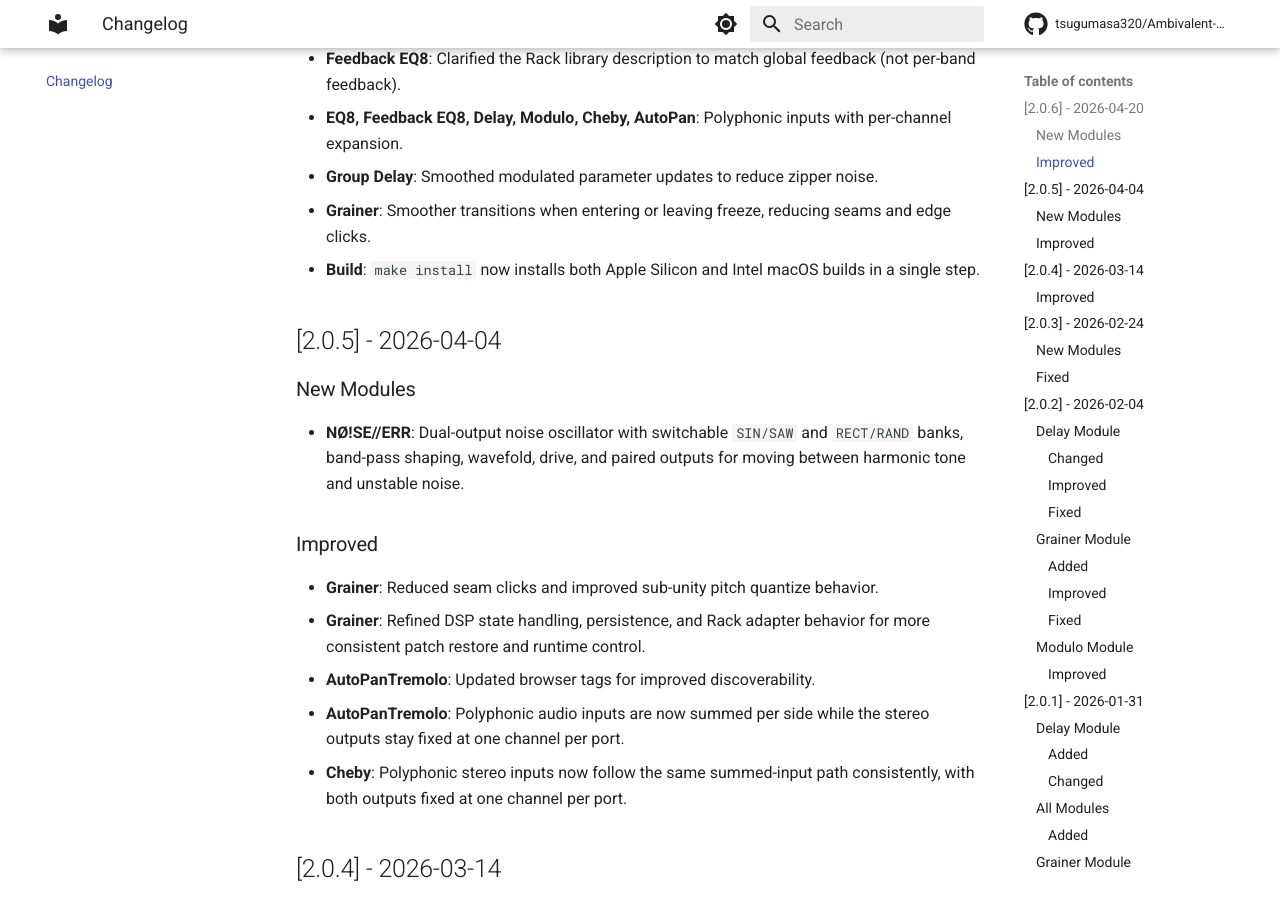
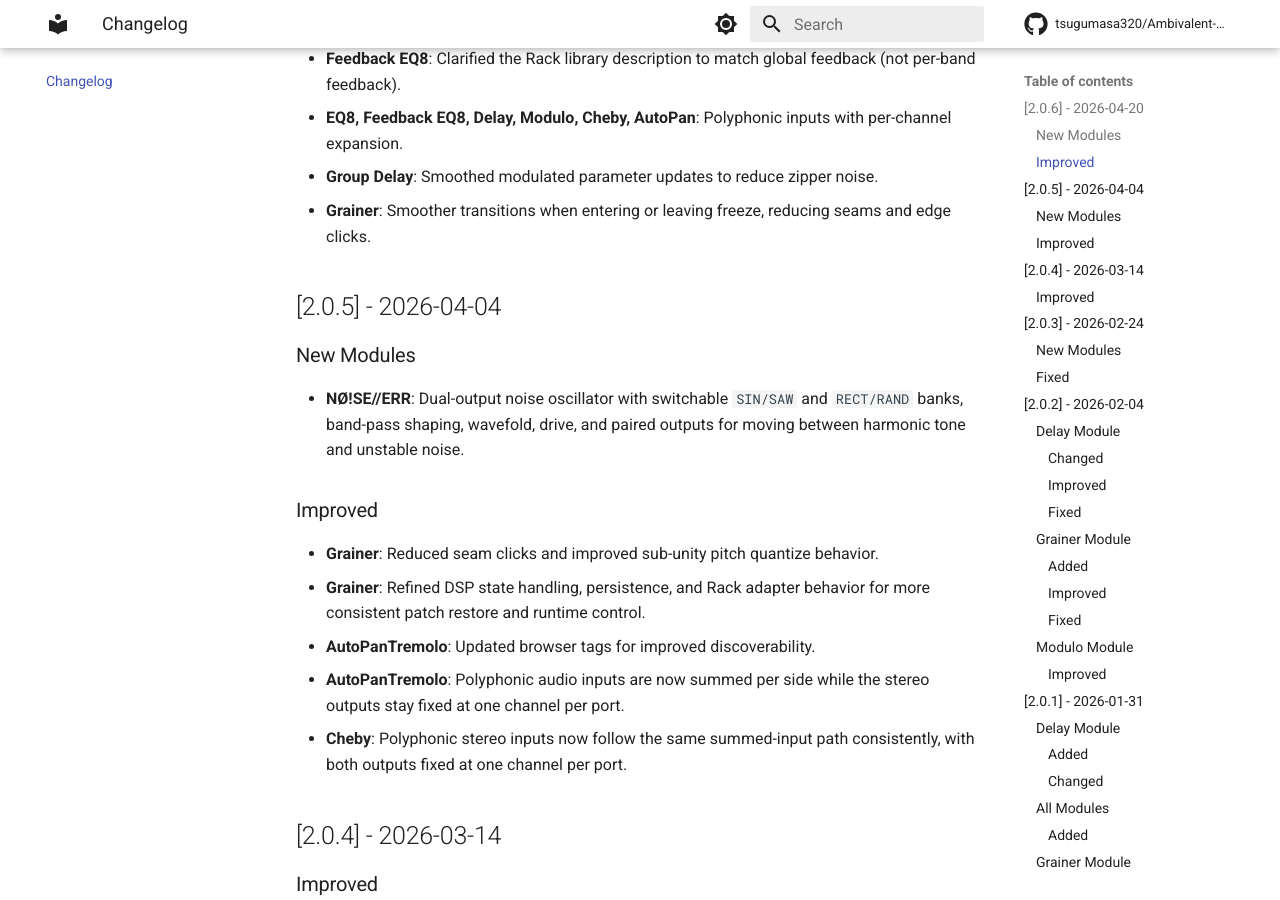
Before and after one commit to tsugumasa320/Ambivalent-Instruments-Manual, an MkDocs documentation site: the page built from docs/changelog.md, in a window 1280 px wide and 900 px high, scrolled down 460 px. Built offline with MkDocs 1.6.1 and Material for MkDocs 9.7.7, drawn with Linux system fonts in a browser that asks for light colours; comment, search, counter and statistics services are not loaded.

Commit message:
Trim internal-only changelog notes

```diff
--- a/docs/changelog.md
+++ b/docs/changelog.md
@@ -12,7 +12,6 @@
 - **EQ8, Feedback EQ8, Delay, Modulo, Cheby, AutoPan**: Polyphonic inputs with per-channel expansion.
 - **Group Delay**: Smoothed modulated parameter updates to reduce zipper noise.
 - **Grainer**: Smoother transitions when entering or leaving freeze, reducing seams and edge clicks.
-- **Build**: `make install` now installs both Apple Silicon and Intel macOS builds in a single step.
 
 ## [2.0.5] - 2026-04-04
 
```
